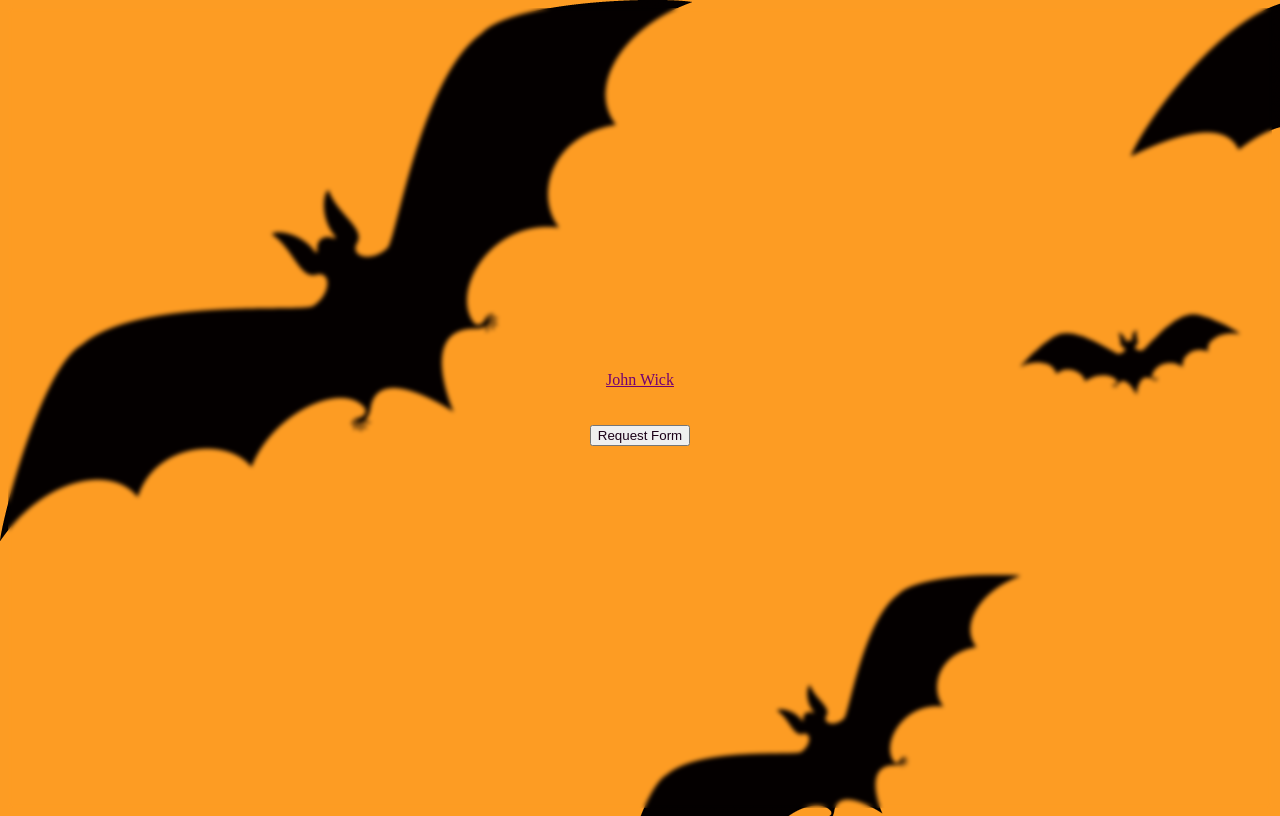
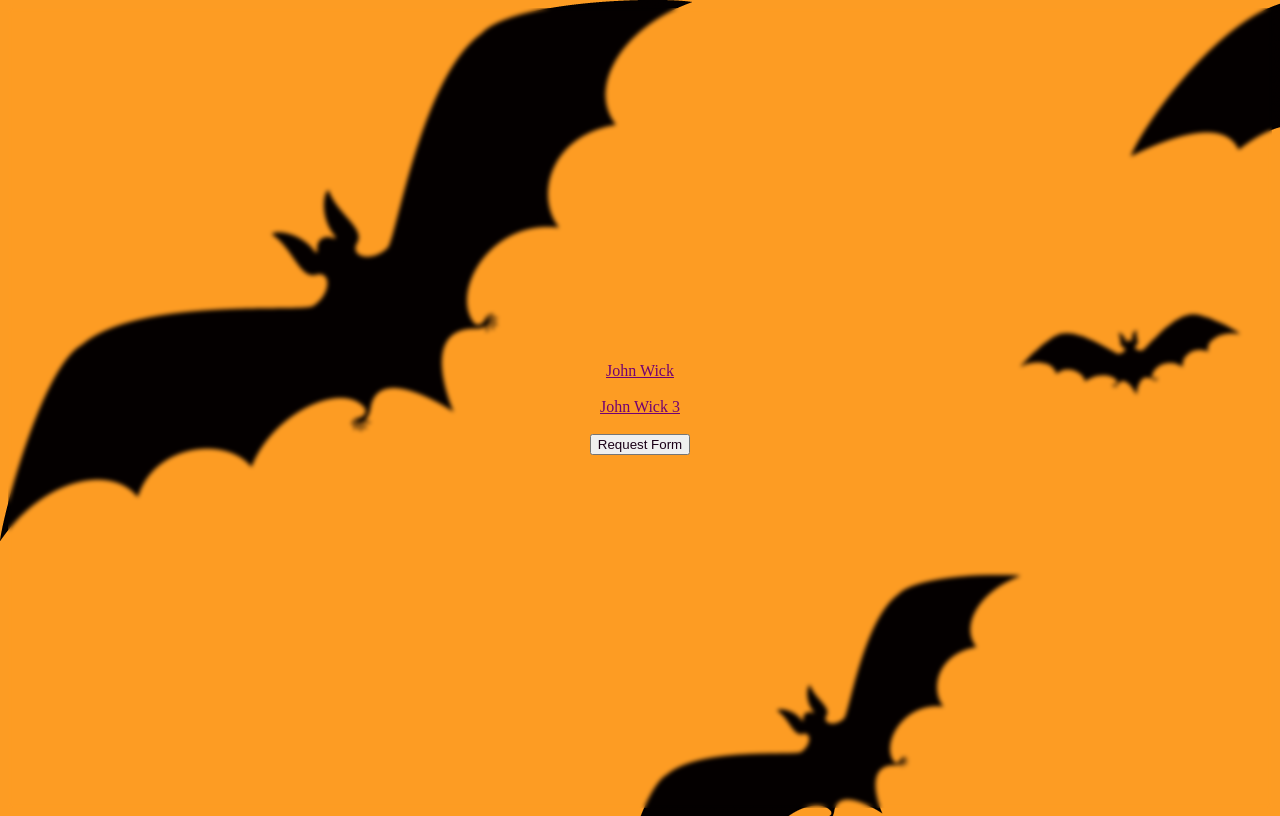
Before and after one commit to bvoid82/quickaccs, a plain HTML site: page media.html in a window 1280 px wide. Drawn offline with Linux system fonts and the light colour scheme.

Commit message:
Update media.html

```diff
--- a/media.html
+++ b/media.html
@@ -22,7 +22,7 @@
   <div class="centered">
 
 <a href="https://drive.google.com/file/d/1crhxB1QlOwGsBO6SOTGERJWV-b9EiT5R/preview">John Wick</a><br>
-<a href="https://drive.google.com/file/d/1W8bbEQXRh0vkPtalyH98HSf3s0KzYN1E/preview"></a><br>
+<a href="https://drive.google.com/file/d/1W8bbEQXRh0vkPtalyH98HSf3s0KzYN1E/preview">John Wick 3</a><br>
 <button id="lol">Request Form</button>
 
 <script src="/media.js" async></script>
```
